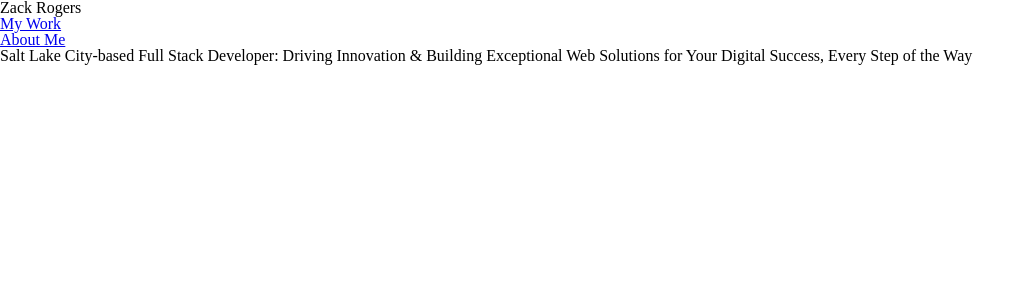
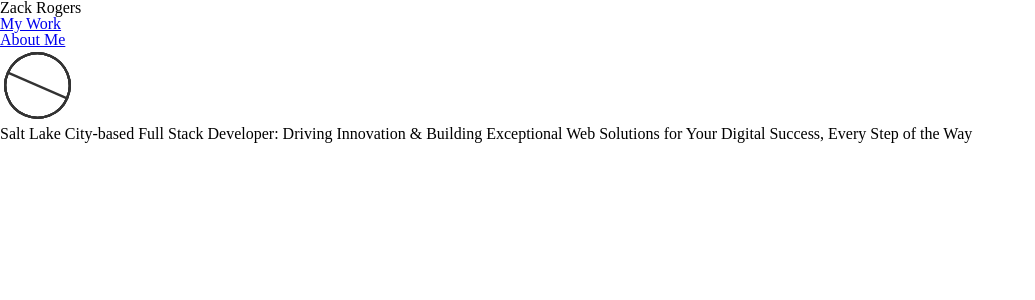
Before and after one commit to zackrogerst/personal-portfolio, a React (Vite) app: page / in a window 1280 px wide. Shown: the top 300 px of the page, without its empty margins (0-1035 px from the left). Built offline with nearby package versions, Linux system fonts and the light colour scheme.

Commit message:
added globe, added font and global styles

```diff
--- /dev/null
+++ b/src/components/main/Globe.tsx
@@ -0,0 +1,58 @@
+const Globe = () => {
+	return (
+		<div id="globe">
+			<svg
+				xmlns="http://www.w3.org/2000/svg"
+				xmlnsXlink="http://www.w3.org/1999/xlink"
+				width="75px"
+				height="75px"
+				viewBox="0 0 100 100"
+				preserveAspectRatio="xMidYMid"
+			>
+				<g transform="rotate(23.5 50 50)">
+					<circle
+						cx="50"
+						cy="50"
+						r="43"
+						fill="rgba(0, 0, 0, 0)"
+						stroke="#333"
+						strokeWidth="3"
+					></circle>
+					<path d="M7 50 L93 50" stroke="#333" strokeWidth="3"></path>
+					<ellipse cx="50" cy="50" ry="43" fill="none" stroke="#333" strokeWidth="3">
+						<animate
+							attributeName="rx"
+							repeatCount="indefinite"
+							dur="5s"
+							keyTimes="0;0.5;1"
+							values="43;0;43"
+							begin="0s"
+						></animate>
+					</ellipse>
+					<ellipse cx="50" cy="50" ry="43" fill="none" stroke="#333" strokeWidth="3">
+						<animate
+							attributeName="rx"
+							repeatCount="indefinite"
+							dur="5s"
+							keyTimes="0;0.5;1"
+							values="43;0;43"
+							begin="-1.4478260869565218s"
+						></animate>
+					</ellipse>
+					<ellipse cx="50" cy="50" ry="43" fill="none" stroke="#333" strokeWidth="3">
+						<animate
+							attributeName="rx"
+							repeatCount="indefinite"
+							dur="5s"
+							keyTimes="0;0.5;1"
+							values="43;0;43"
+							begin="-2.8986956521739127s"
+						></animate>
+					</ellipse>
+				</g>
+			</svg>
+		</div>
+	);
+};
+
+export default Globe;
--- a/src/components/main/Hero.tsx
+++ b/src/components/main/Hero.tsx
@@ -1,9 +1,15 @@
 import { useAppContext } from "../../context/AppContext";
+import Globe from "./Globe";
 
 const Hero = () => {
 	const { homepageContent } = useAppContext();
 
-	return <h1>{homepageContent?.hero?.h1}</h1>;
+	return (
+		<div>
+			<Globe />
+			<h1>{homepageContent?.hero?.h1}</h1>
+		</div>
+	);
 };
 
 export default Hero;
--- a/src/styles/global-variables.css
+++ b/src/styles/global-variables.css
@@ -0,0 +1,8 @@
+@import url(https://fonts.googleapis.com/css?family=Poppins);
+
+:root {
+    --primary-color: #3498db;
+    --secondary-color: #e74c3c;
+    --font-size: 16px;
+    --global-font: 'Poppins', sans-serif;
+  }
```
